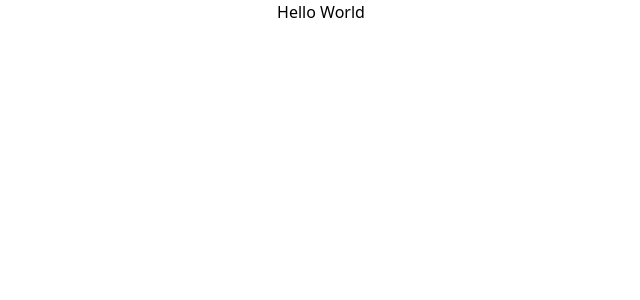
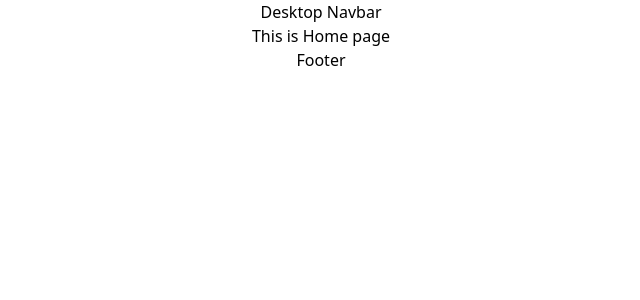
Before and after one commit to pally0091/al-hera-islami-school, a React (Vite) app: page / in a window 1280 px wide. Shown: the top 300 px of the page, without its empty margins (319-959 px from the left). Built offline with nearby package versions, Linux system fonts and the light colour scheme.

Commit message:
router setup done

```diff
--- a/src/App.jsx
+++ b/src/App.jsx
@@ -1,11 +1,28 @@
+import { createBrowserRouter, RouterProvider } from "react-router-dom";
 import "./App.css";
+import Main from "./pages/main";
+import Home from "./pages/Home";
 
 function App() {
+  const router = createBrowserRouter([
+    {
+      path: "/",
+      element: <Main />,
+      children: [
+        {
+          path: "/",
+          element: <Home />,
+        },
+        {
+          path: "/about",
+          element: <h1>About</h1>,
+        },
+      ],
+    },
+  ]);
   return (
     <>
-      <h1>
-        <p>Hello World</p>
-      </h1>
+      <RouterProvider router={router} />
     </>
   );
 }
--- /dev/null
+++ b/src/componants/Navbar.jsx
@@ -0,0 +1,49 @@
+// const navLinks = [
+//     {
+//         name: "Home",
+//         path: "/",
+//     },
+//     {
+//         name: "About",
+//         path: "/about",
+//     },
+//     {
+//         name: "Contact",
+//         path: "/contact",
+//     },
+//     {
+//         name: "Blog",
+//         path: "/blog",
+//     },
+// ];
+
+const DesktopNav = () => {
+  return (
+    <div>
+      <h1>Desktop Navbar</h1>
+    </div>
+  );
+};
+
+const MobileNav = () => {
+  return (
+    <div>
+      <h1>Mobile Navbar</h1>
+    </div>
+  );
+};
+
+const Navbar = () => {
+  return (
+    <nav>
+      <div className="hidden lg:block">
+        <DesktopNav />
+      </div>
+      <div className="block lg:hidden">
+        <MobileNav />
+      </div>
+    </nav>
+  );
+};
+
+export default Navbar;
--- /dev/null
+++ b/src/pages/Home.jsx
@@ -0,0 +1,9 @@
+const Home = () => {
+  return (
+    <div>
+      <h1>This is Home page</h1>
+    </div>
+  );
+};
+
+export default Home;
--- /dev/null
+++ b/src/pages/main.jsx
@@ -0,0 +1,14 @@
+import { Outlet } from "react-router-dom";
+import Navbar from "../componants/Navbar";
+
+const Main = () => {
+  return (
+    <>
+      <Navbar />
+      <Outlet />
+      <p>Footer</p>
+    </>
+  );
+};
+
+export default Main;
```
